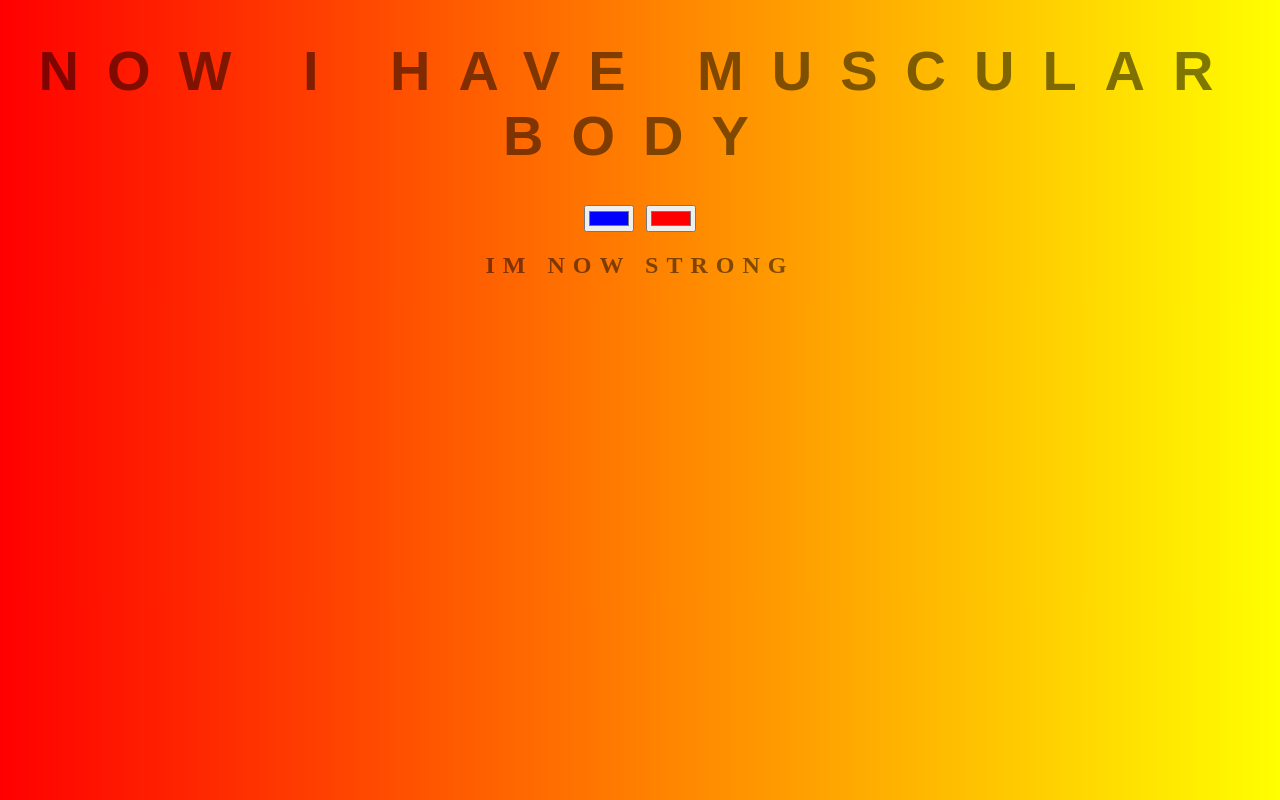
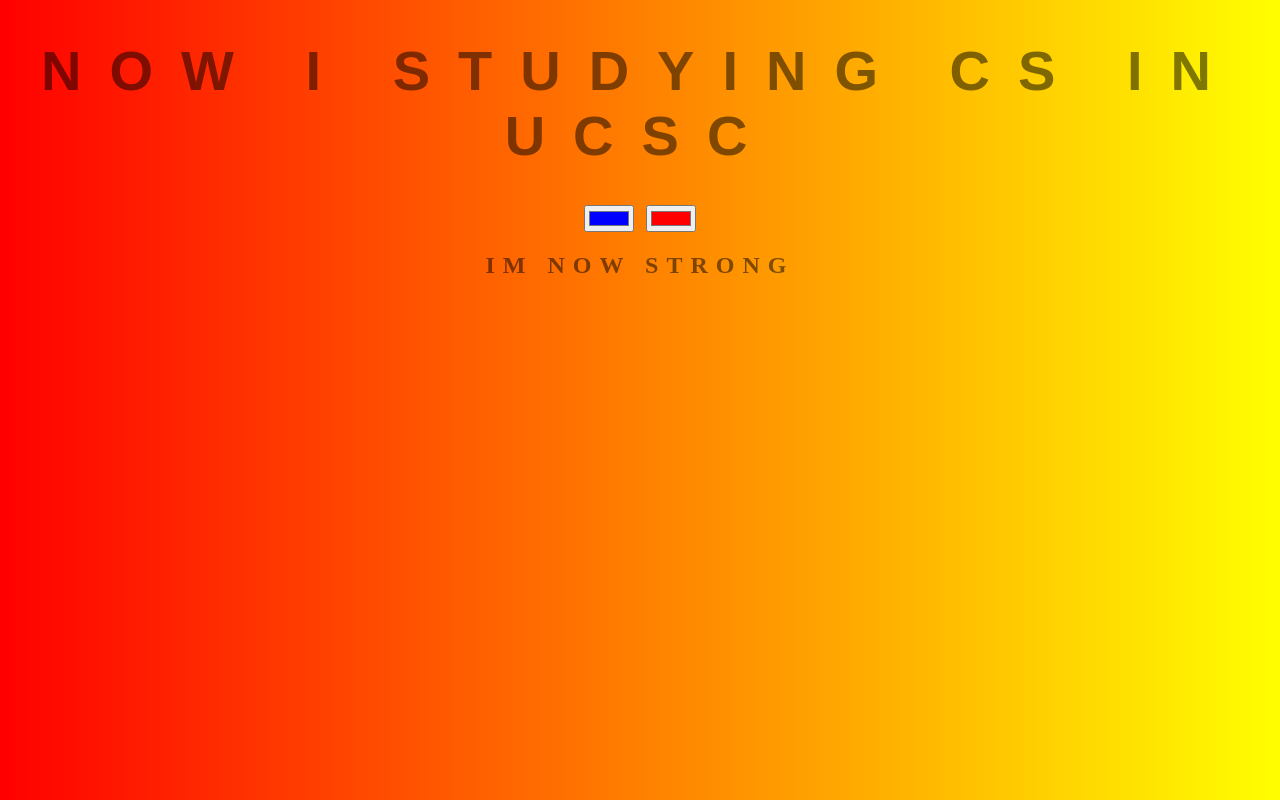
Before and after one commit to geenathWeerasingha/backGround, a plain HTML site: page index.html in a window 1280 px wide. Drawn offline with Linux system fonts and the light colour scheme.

Commit message:
Title change

```diff
--- a/index.html
+++ b/index.html
@@ -9,7 +9,7 @@
     <link rel="stylesheet" href="style.css">
 </head>
 <body id="gradient">
-    <h1>Now i have muscular Body</h1>
+    <h1>Now i studying cs in ucsc</h1>
     <input  oninput="setGradient()" id="color1" type="color" name="color1" value="#0000ff">
     <input  oninput="setGradient()"  id="color2" type="color" name="color2" value="#ff0000">
     <h2>Im now strong</h2>
```
